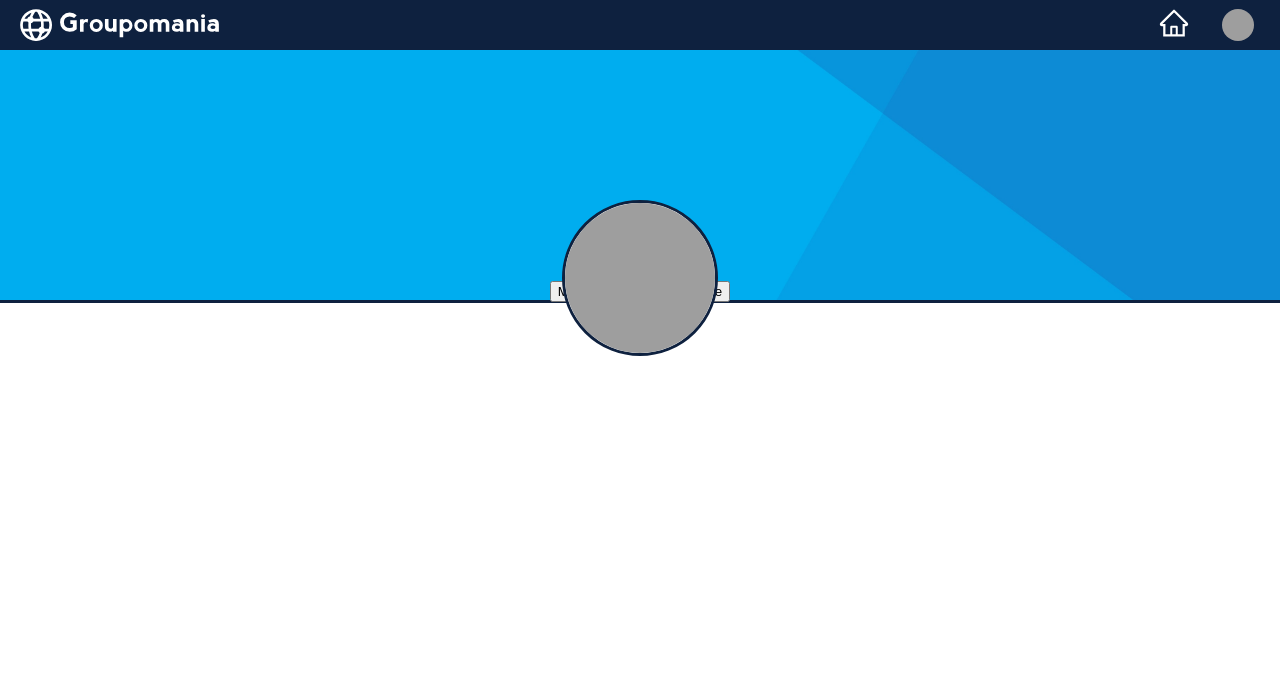
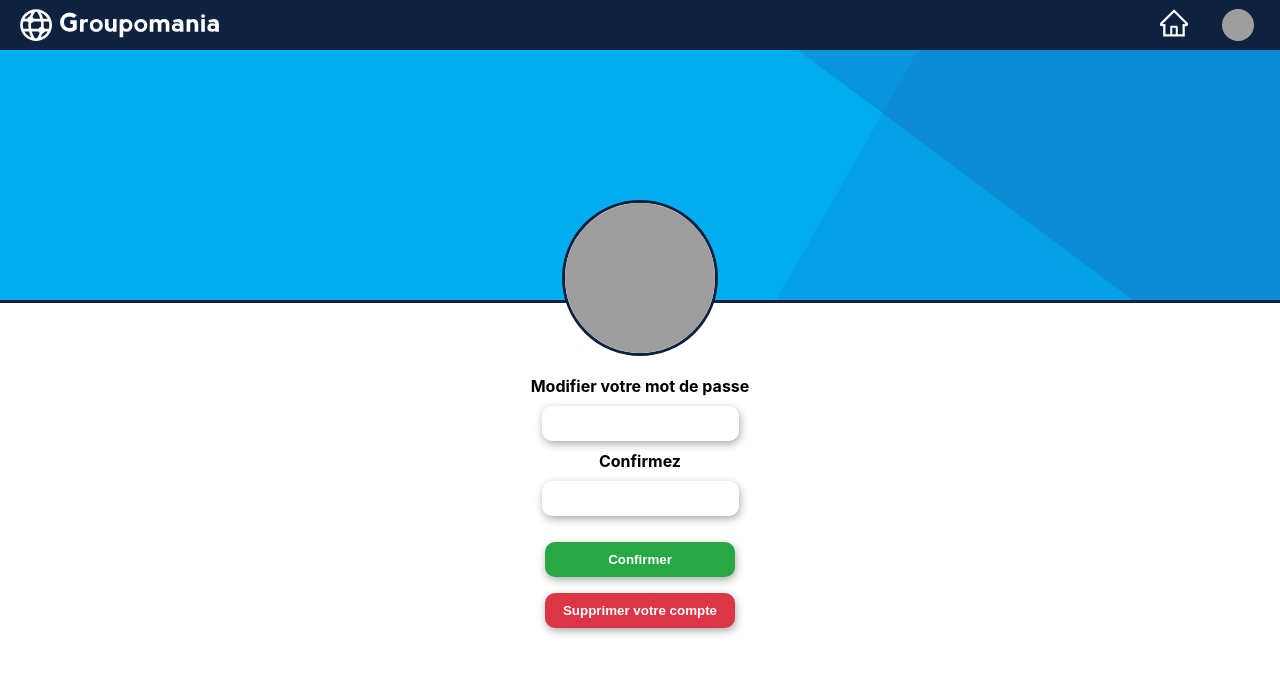
Before and after one commit to Perpel667/OPCR-DEVWEB-P7, a React (Create React App) app in the folder frontend/: page /profile in a window 1280 px wide. Shown: the top 674 px of the page. Built offline with nearby package versions, Linux system fonts and the light colour scheme; no server answers.

Commit message:
modify password form + delete account btn

```diff
--- a/frontend/src/Pages/Profile/Profile.jsx
+++ b/frontend/src/Pages/Profile/Profile.jsx
@@ -18,7 +18,14 @@ export default function Profile() {
             </div>
           </div>
           <div className="profileBottom">
-              <button>Modifier votre mot de passe</button>
+              <form className="modifyPasswordForm" action="" method="post">
+                  <label htmlFor="modifyPassword">Modifier votre mot de passe</label>
+                  <input className="changePassword password" type="password" />
+                  <label htmlFor="confirmPassword">Confirmez</label>
+                  <input className="confirmPassword password" type="password" />
+                  <button className="confirm-btn btn">Confirmer</button>
+              </form>
+              <button className="delete-btn btn">Supprimer votre compte</button>
           </div>
         </div>
         </div>
--- a/frontend/src/Pages/Profile/profile.scss
+++ b/frontend/src/Pages/Profile/profile.scss
@@ -1,8 +1,9 @@
-.profileTitle {
+.profile {
+  &Title {
     height: 230px;
     position: relative;
   }
-.profileUserImg {
+  &UserImg {
     width: 150px;
     height: 150px;
     border-radius: 50%;
@@ -15,7 +16,7 @@
     border: 3px solid #0e213f;
     background-color: #fff;
   }
-.profileCoverImg {
+  &CoverImg {
     position: absolute;
     inset: 0;
     z-index: -1000;
@@ -24,3 +25,49 @@
     object-fit: cover;
     border-bottom: 3px solid #0e213f;
   }
+  &Bottom {
+    margin-top: 6rem;
+    display: flex;
+    flex-direction: column;
+    align-items: center;
+  }
+}
+
+.btn {
+  max-width: 190px;
+  padding: 10px;
+  border: none;
+  border-radius: 10px;
+  color: white;
+  box-shadow: 1px 3px 8px #ababab;
+  font-weight: 700;
+}
+
+.delete-btn {
+  width: 100%;
+  margin-top: 1rem;
+  background-color: #dc3545;
+}
+.confirm-btn {
+  width: 100%;
+  margin-top: 1rem;
+  background-color: #28a745;
+}
+
+.modifyPasswordForm {
+  display: flex;
+  color: black;
+  flex-direction: column;
+  align-items: center;
+}
+label {
+  color: black;
+}
+.password {
+  border: none;
+  color: black;
+  border-radius: 10px;
+  padding: 10px;
+  margin: 10px;
+  box-shadow: 1px 3px 8px #ababab;
+}
```
Lines whose indentation alone changed are shown as unchanged.
